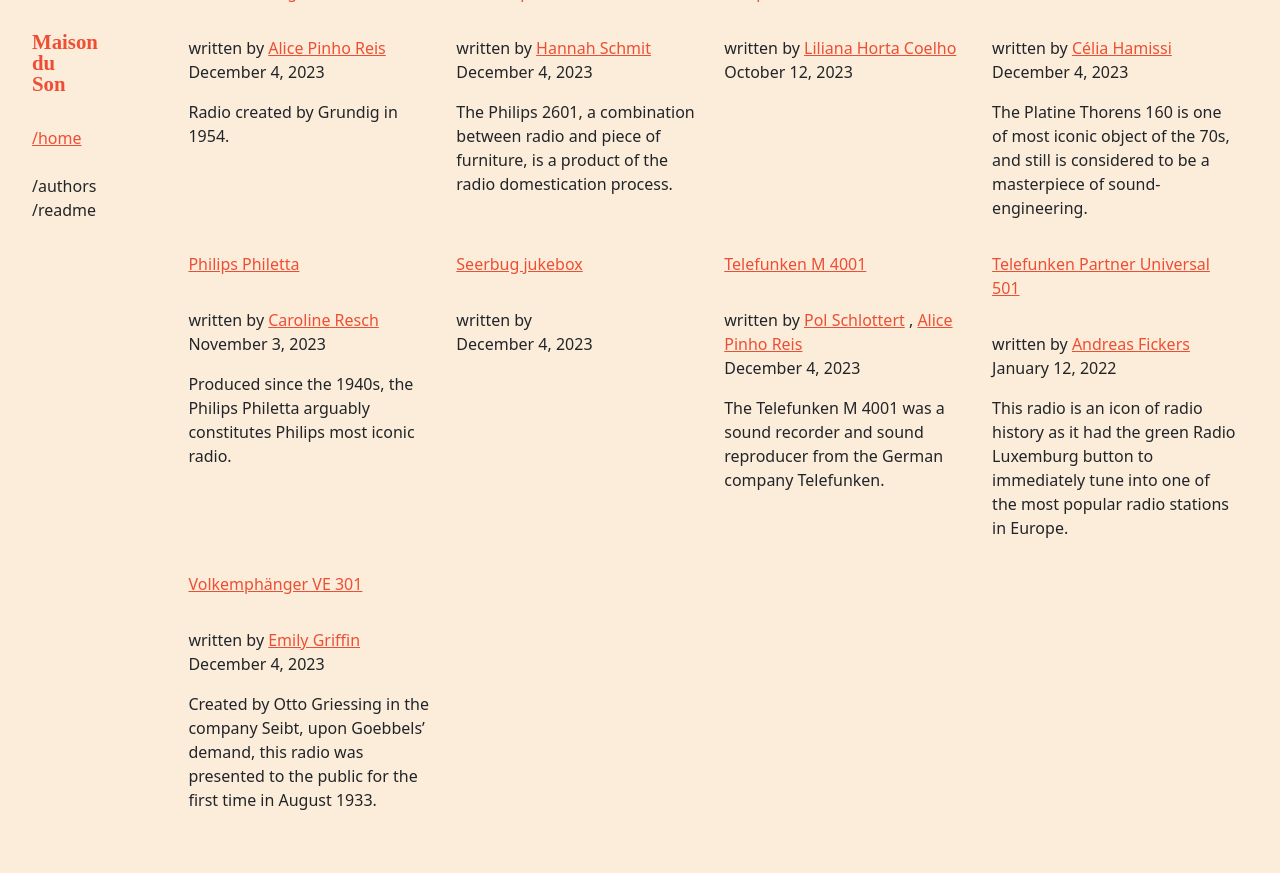
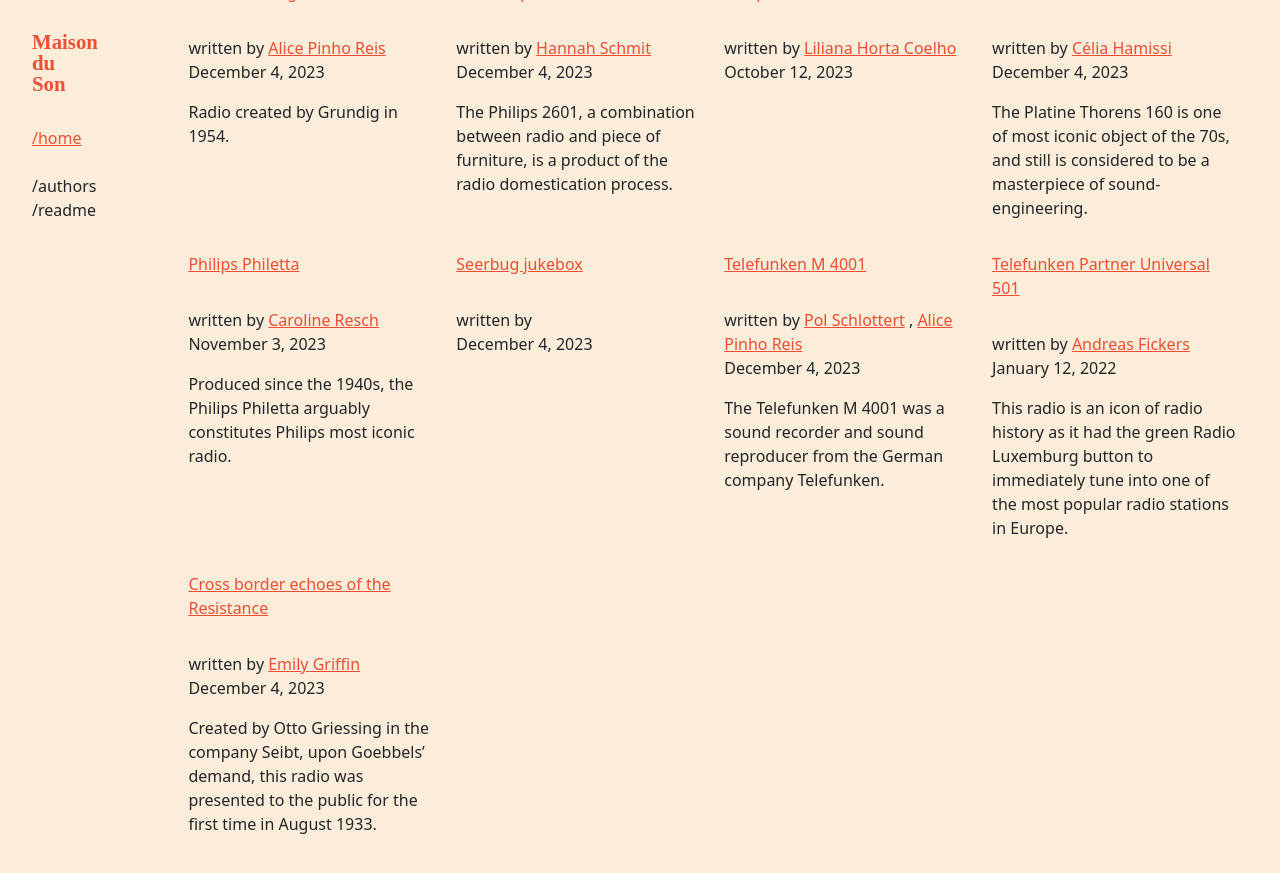
Before and after one commit to C2DH/maison-du-son, a Jekyll site: the page built from index.md, in a window 1280 px wide and 900 px high, scrolled down 1252 px. Shown: the top 873 px of the window. Built offline with Jekyll 4.4.1, drawn with Linux system fonts in a browser that asks for light colours; some web fonts are replaced.

Commit message:
Update volkemphanger-VE301.md

```diff
--- a/_objects/volkemphanger-VE301.md
+++ b/_objects/volkemphanger-VE301.md
@@ -1,5 +1,5 @@
 ---
-title: Volkemphänger VE 301
+title: Cross border echoes of the Resistance
 abstract: Created by Otto Griessing in the company Seibt, upon Goebbels’ demand, this radio was presented to the public for the first time in August 1933.
 authors:
   - emily-griffin
```
